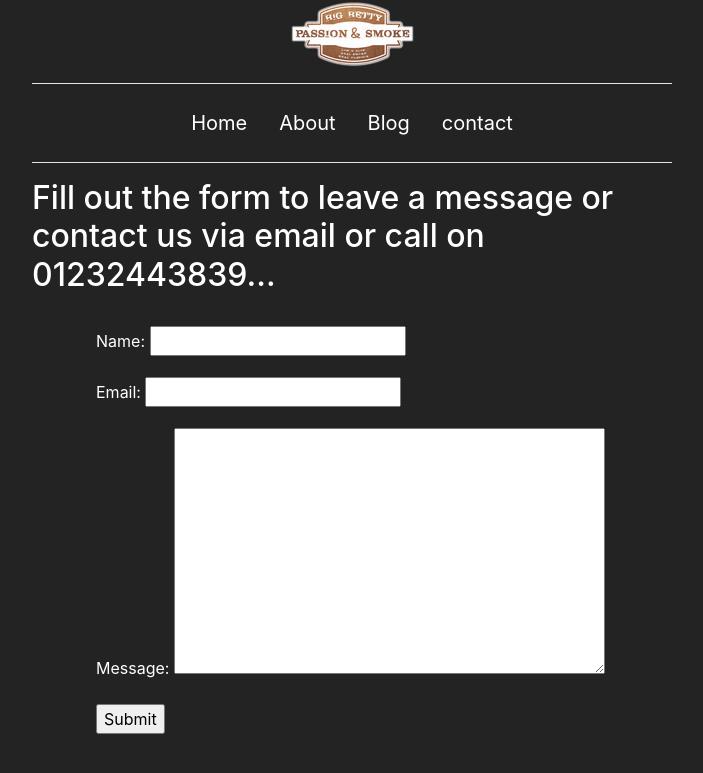
After one commit to joshlewis-py/django_blog_website, a Django app: page /contact_us/ in a window 1280 px wide. The commit adds this page. Shown: the top 773 px of the page, without its empty margins (288-991 px from the left). Run offline with Django 3.2, Linux system fonts and the light colour scheme; some libraries are stand-ins or nearby versions.

Commit message:
contact to contact_us with some extra css/html

```diff
--- a/mysite/templates/mysite/base.html
+++ b/mysite/templates/mysite/base.html
@@ -31,7 +31,7 @@
         <a class="nav-link" href="{% url 'post_list' %} ">Blog</a>
       </li>
       <li class="nav-item">
-        <a class="nav-link" href="{% url 'contact' %} ">contact</a>
+        <a class="nav-link" href="{% url 'contact_us' %} ">contact</a>
       </li>
     </ul>
   </head>
--- /dev/null
+++ b/mysite/templates/mysite/contact_us.html
@@ -0,0 +1,25 @@
+{% extends 'mysite/base.html' %}
+{% block content %}
+
+<div class="intro" style="width:50%; margin: auto">
+
+<h2>Fill out the form to leave a message or contact us via email or call on
+  01232443839...</h2>
+
+</div>
+
+<br>
+
+<div id="content" style="width:40%; margin: 0 auto;">
+
+<form method="post">
+    {% csrf_token %}
+    {{ form.as_p }}
+    <input type="submit" value="Submit" />
+</form>
+
+
+
+  </div>
+
+{% endblock %}
--- a/mysite/urls.py
+++ b/mysite/urls.py
@@ -23,11 +23,10 @@ from . import views
 
 urlpatterns = [
     path('', views.home, name='home'),
-    path('contact/', views.contact, name='contact'),
     path('admin/', admin.site.urls),
     path('blog/', include('blog.urls')),
     path('about/', views.about, name='about'),
-    path('contact-us/', views.contact_us, name='contact_us'),
+    path('contact_us/', views.contact_us, name='contact_us'),
 ]
 
 if settings.DEBUG:
--- a/mysite/views.py
+++ b/mysite/views.py
@@ -8,9 +8,6 @@ from django.core.mail import send_mail
 # Create your views here.
 def home(request):
     return render(request, 'mysite/index.html', {})
-
-def contact(request):
-    return render(request, 'mysite/contact.html', {})
 
 def about(request):
     return render(request, 'mysite/about.html', {})
@@ -30,4 +27,4 @@ def contact_us(request):
     else:
         form = ContactForm()
 
-    return render(request, 'mysite/contact-us.html', {'form': form})
+    return render(request, 'mysite/contact_us.html', {'form': form})
```
Also changed, not shown: mysite/templates/mysite/contact-us.html (deleted, +0 -11 lines), mysite/templates/mysite/contact.html (deleted, +0 -30 lines).
